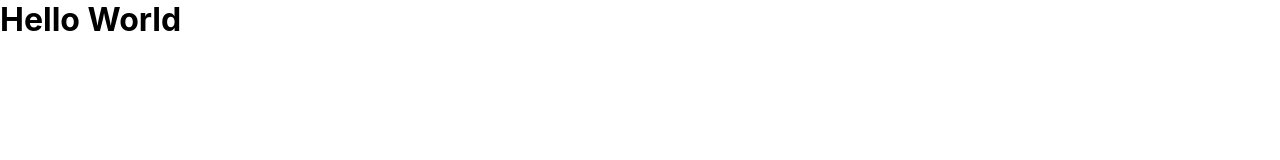
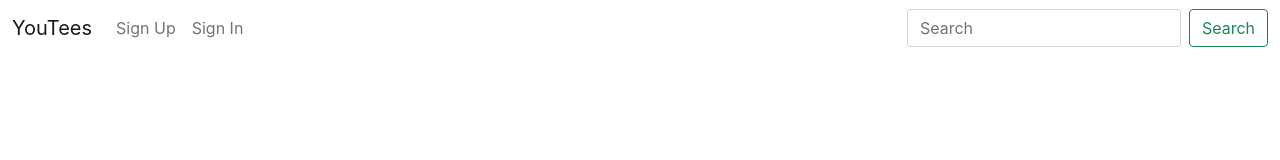
Before and after one commit to Subhampreet/YouTees-Website-MERN, a React app in the folder client/: page / in a window 1280 px wide. Built offline with nearby package versions, Linux system fonts and the light colour scheme.

Commit message:
Navbar Setup

```diff
--- a/client/package.json
+++ b/client/package.json
@@ -8,6 +8,7 @@
     "@testing-library/user-event": "^12.6.0",
     "react": "^17.0.1",
     "react-dom": "^17.0.1",
+    "react-router-dom": "^5.2.0",
     "react-scripts": "4.0.1",
     "web-vitals": "^0.2.4"
   },
--- a/client/public/index.html
+++ b/client/public/index.html
@@ -4,6 +4,12 @@
     <meta charset="utf-8" />
     <meta name="viewport" content="width=device-width, initial-scale=1" />
     <title>YouTees</title>
+
+    <link rel="stylesheet" href="https://cdnjs.cloudflare.com/ajax/libs/font-awesome/5.15.2/css/all.min.css" integrity="sha512-HK5fgLBL+xu6dm/Ii3z4xhlSUyZgTT9tuc/hSrtw6uzJOvgRr2a9jyxxT1ely+B+xFAmJKVSTbpM/CuL7qxO8w==" crossorigin="anonymous" />
+    <!-- CSS only -->
+    <link href="https://cdn.jsdelivr.net/npm/bootstrap@5.0.0-beta1/dist/css/bootstrap.min.css" rel="stylesheet" integrity="sha384-giJF6kkoqNQ00vy+HMDP7azOuL0xtbfIcaT9wjKHr8RbDVddVHyTfAAsrekwKmP1" crossorigin="anonymous">
+    <!-- JavaScript Bundle with Popper -->
+    <script src="https://cdn.jsdelivr.net/npm/bootstrap@5.0.0-beta1/dist/js/bootstrap.bundle.min.js" integrity="sha384-ygbV9kiqUc6oa4msXn9868pTtWMgiQaeYH7/t7LECLbyPA2x65Kgf80OJFdroafW" crossorigin="anonymous"></script>
   </head>
   <body>
     <div id="root"></div>
--- a/client/src/components/App.js
+++ b/client/src/components/App.js
@@ -1,9 +1,11 @@
 import './App.css';
+import {BrowserRouter} from "react-router-dom";
+import Header from "./Header";
 
 const App = () => (
-    <div className="App">
-      <h1>Hello World</h1>
-    </div>
+  <BrowserRouter>
+    <Header />
+  </BrowserRouter>
 );
 
 export default App;
--- /dev/null
+++ b/client/src/components/Header.js
@@ -0,0 +1,35 @@
+import React from 'react';
+import {Link} from "react-router-dom";
+
+
+function Header() {
+    return (
+        <div>
+            <nav className="navbar navbar-expand-lg navbar-light">
+                <div className="container-fluid ">
+                    <Link className="navbar-brand font-weight-bold" to="#">YouTees</Link>
+                    <button className="navbar-toggler" type="button" data-bs-toggle="collapse" data-bs-target="#navbarTogglerDemo01" aria-controls="navbarTogglerDemo01" aria-expanded="false" aria-label="Toggle navigation">
+                    <span className="navbar-toggler-icon"></span>
+                    </button>
+                    <div className="collapse navbar-collapse" id="navbarTogglerDemo01">
+                        <ul className="navbar-nav me-auto mb-2 mb-lg-0">
+                            <li className="nav-item">
+                            <Link className="nav-link" aria-current="page" to="#">Sign Up</Link>
+                            </li>
+                            <li className="nav-item">
+                            <Link className="nav-link" to="#">Sign In</Link>
+                            </li>
+
+                        </ul>
+                        <form className="d-flex">
+                            <input className="form-control me-2" type="search" placeholder="Search" aria-label="Search" />
+                            <button className="btn btn-outline-success" type="submit">Search</button>
+                        </form>
+                    </div>
+                </div>
+            </nav>
+        </div>
+    )
+}
+
+export default Header
--- a/client/src/index.css
+++ b/client/src/index.css
@@ -1,6 +1,7 @@
 *{
   margin: 0px;
 }
+
 body {
   margin: 0;
   font-family: -apple-system, BlinkMacSystemFont, 'Segoe UI', 'Roboto', 'Oxygen',
```
Also changed, not shown: client/public/youtees.png (added), 2 other files.
